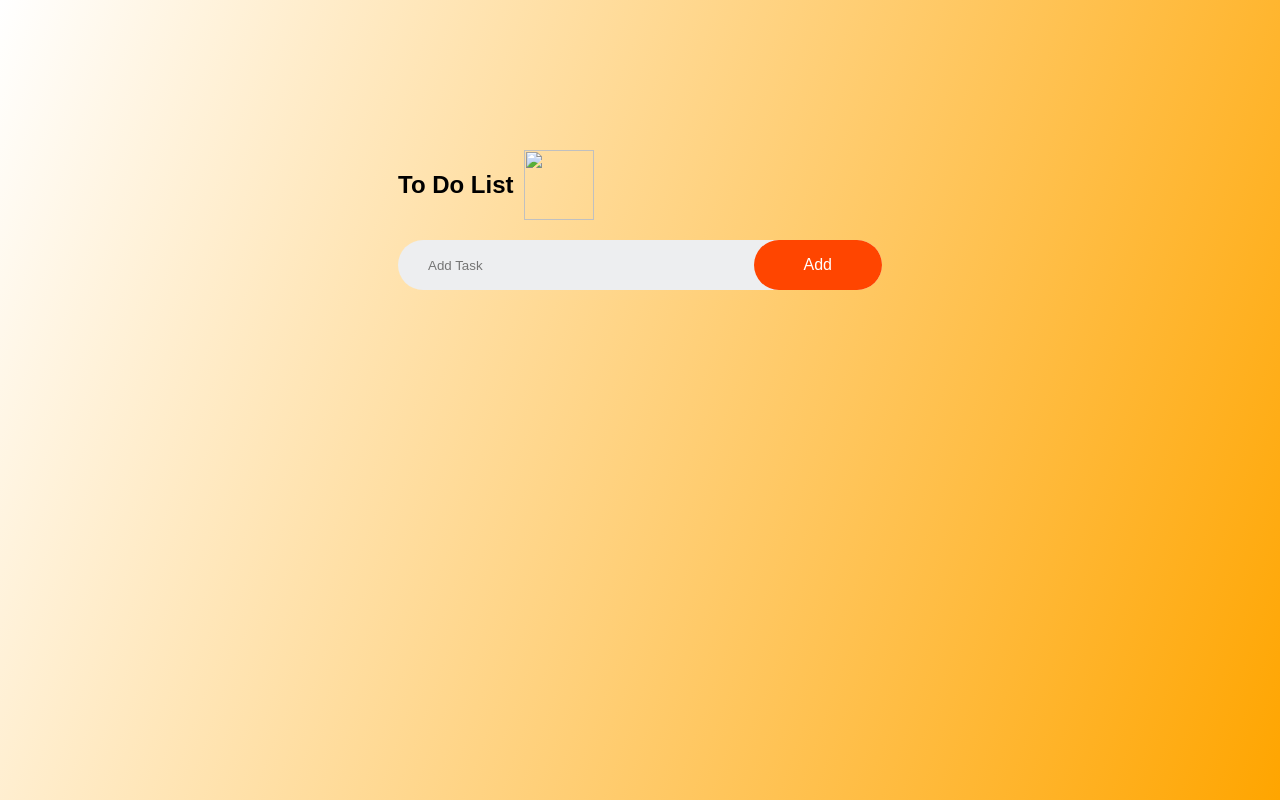
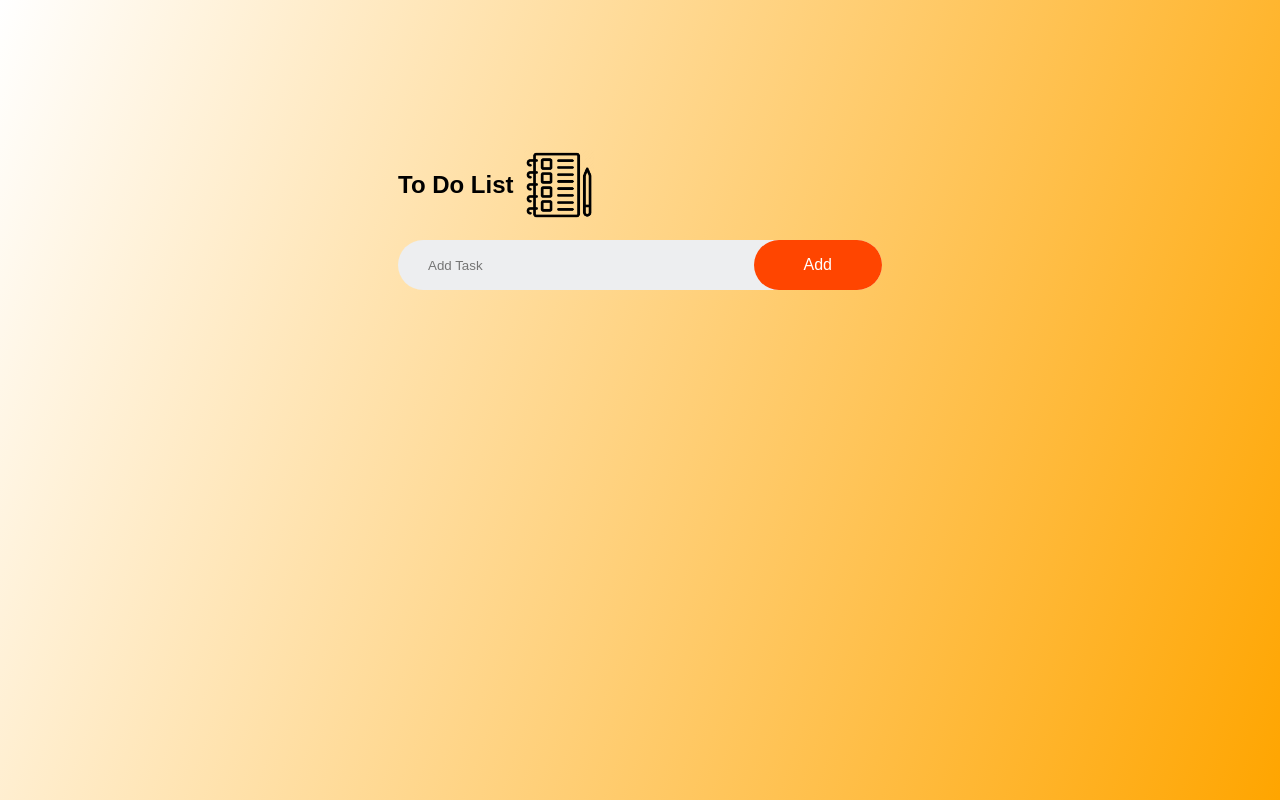
Before and after one commit to Subbu5602/To-Do-List, a plain HTML site: page To-Do-List.html in a window 1280 px wide. Drawn offline with Linux system fonts and the light colour scheme.

Commit message:
Readjusted Images

```diff
--- a/To-Do-List.html
+++ b/To-Do-List.html
@@ -12,7 +12,7 @@
     <div class="container">
         <div class="todo-app">
             <h2>
-                To Do List <br><img src="images/checklist-icon.png" height=70px>
+                To Do List <br><img src="Images/checklist-icon.png" height=70px>
             </h2>
             <div class="row">
                 <input type="text" id="input-box" placeholder="Add Task">
```
Also changed, not shown: Images/checked.png (added), Images/checklist-icon.png (added), Images/unchecked.png (added).
